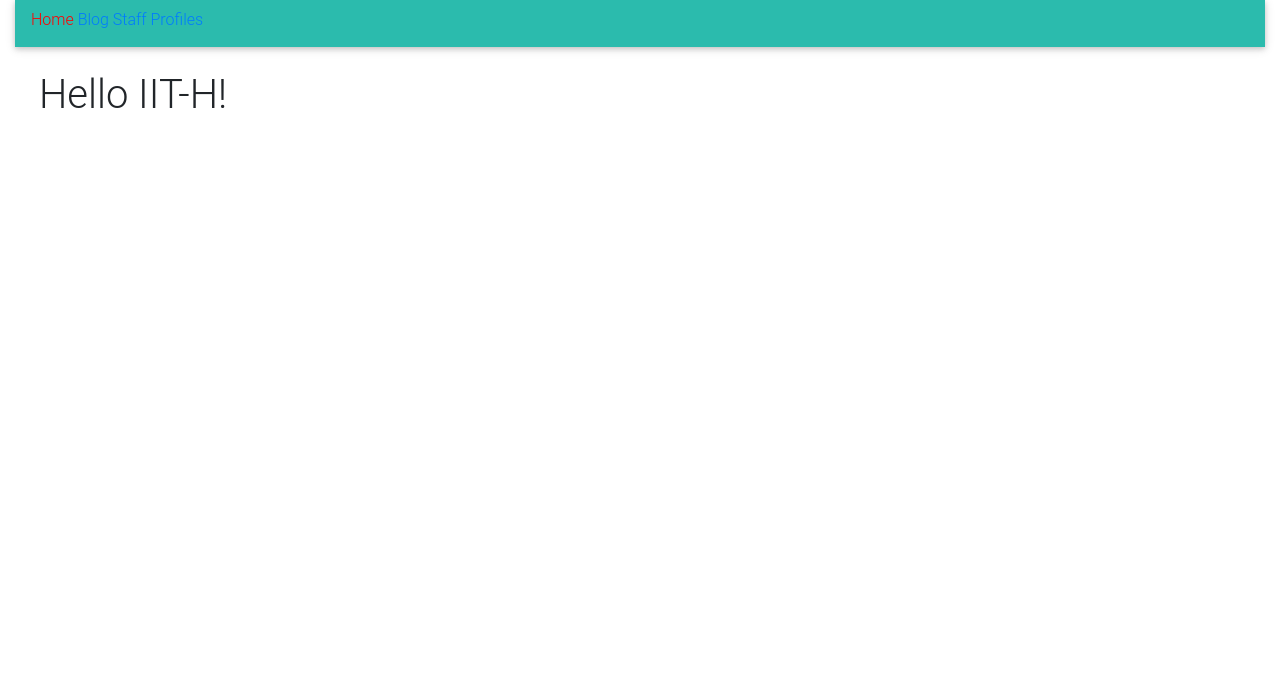
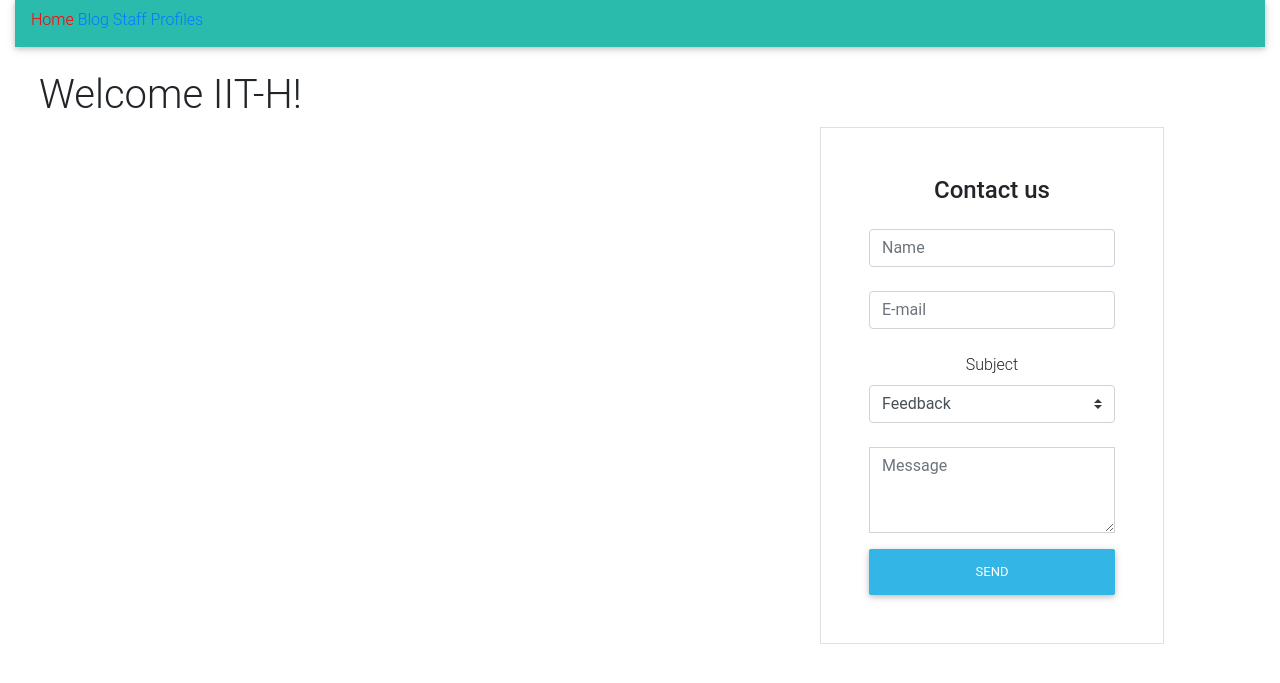
Before and after one commit to rahulteja526/rahulteja526.github.io, a Jekyll site: the page built from index.html, in a window 1280 px wide. Shown: the top 683 px of the page. Built offline with Jekyll 4.4.1, drawn with Linux system fonts in a browser that asks for light colours; nearby versions of some CDN libraries.

Commit message:
contact form

```diff
--- a/index.html
+++ b/index.html
@@ -3,5 +3,39 @@
 title: Home
 ---
 <div class="container m-4">
-        <h1>{{"Hello IIT-H!"}}</h1>
+        <h1>{{"Welcome IIT-H!"}}</h1>
+
+        <div class="row float-right">
+
+        <!-- Default form contact -->
+        <form class="text-center border border-light p-5"  action="https://formspree.io/rahulteja.536@gmail.com" method="POST">
+
+        <p class="h4 mb-4">Contact us</p>
+
+        <!-- Name -->
+        <input type="text" id="defaultContactFormName" name="name" class="form-control mb-4" placeholder="Name">
+
+        <!-- Email -->
+        <input type="email" id="defaultContactFormEmail" name="_replyto" class="form-control mb-4" placeholder="E-mail">
+
+        <!-- Subject -->
+        <label>Subject</label>
+        <select class="browser-default custom-select mb-4" name="issue">
+            <option value="" disabled>Choose option</option>
+            <option value="Feedback" selected>Feedback</option>
+            <option value="Report a bug">Report a bug</option>
+            <option value="Feature request">Feature request</option>
+        </select>
+
+        <!-- Message -->
+        <div class="form-group">
+            <textarea class="form-control rounded-0" id="exampleFormControlTextarea2" rows="3" placeholder="Message" name="message"></textarea>
+        </div>
+
+        <!-- Send button -->
+        <button class="btn btn-info btn-block" type="submit">Send</button>
+
+        </form>
+        <!-- Default form contact -->
+        <div>
 </div>
```
Also changed, not shown: favicon.ico (added), 8 other files.
